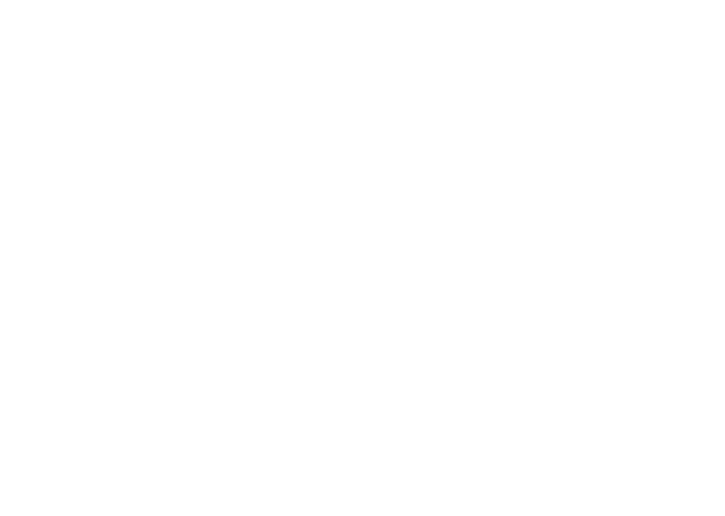
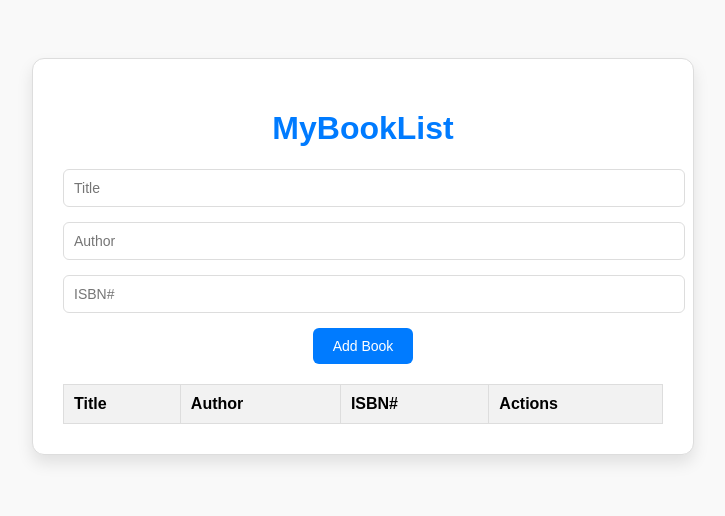
Before and after one commit to acciojob/book-list-9381741733, a website: page main.html in a window 1280 px wide. Shown: the whole page, without its empty margins (277-1002 px from the left). Drawn offline with Linux system fonts and the light colour scheme.

Commit message:
created a submission

```diff
--- a/main.html
+++ b/main.html
@@ -1,16 +1,38 @@
 <!DOCTYPE html>
+<html lang="en">
+<head>
+  <meta charset="UTF-8">
+  <meta name="viewport" content="width=device-width, initial-scale=1.0">
+  <title>MyBookList</title>
+  <link rel="stylesheet" href="styles.css">
+</head>
+<body>
+  <div class="container">
+    <h1>MyBookList</h1>
+    <div class="form-group">
+      <input type="text" id="title" placeholder="Title">
+    </div>
+    <div class="form-group">
+      <input type="text" id="author" placeholder="Author">
+    </div>
+    <div class="form-group">
+      <input type="text" id="isbn" placeholder="ISBN#">
+    </div>
+    <button id="submit">Add Book</button>
 
-<html>
-
-<head>
-	<link rel="stylesheet" href="styles.css">
-</head>
-
-<body>
-	<!-- the entire body must be written by student -->
-    <script type="text/javascript" src="./script.js">
-</script>
-
+    <table class="table table-striped">
+      <thead>
+        <tr>
+          <th>Title</th>
+          <th>Author</th>
+          <th>ISBN#</th>
+          <th>Actions</th>
+        </tr>
+      </thead>
+      <tbody id="book-list">
+      </tbody>
+    </table>
+  </div>
+  <script src="script.js"></script>
 </body>
-
 </html>
--- a/script.js
+++ b/script.js
@@ -1 +1,39 @@
 //your JS code here. If required.
+document.getElementById('submit').addEventListener('click', addBook);
+
+function addBook() {
+  const title = document.getElementById('title').value;
+  const author = document.getElementById('author').value;
+  const isbn = document.getElementById('isbn').value;
+
+  if (title === '' || author === '' || isbn === '') {
+    alert('Please fill in all fields');
+    return;
+  }
+
+  const list = document.getElementById('book-list');
+  const row = document.createElement('tr');
+
+  row.innerHTML = `
+    <td>${title}</td>
+    <td>${author}</td>
+    <td>${isbn}</td>
+    <td><button class="delete">Clear</button></td>
+  `;
+
+  list.appendChild(row);
+
+  clearFields();
+}
+
+function clearFields() {
+  document.getElementById('title').value = '';
+  document.getElementById('author').value = '';
+  document.getElementById('isbn').value = '';
+}
+
+document.getElementById('book-list').addEventListener('click', function (e) {
+  if (e.target.classList.contains('delete')) {
+    e.target.parentElement.parentElement.remove();
+  }
+});
--- a/styles.css
+++ b/styles.css
@@ -1 +1,71 @@
-/*  your css code here. If applicable */
+body {
+  font-family: Arial, sans-serif;
+  text-align: center;
+  background-color: #f9f9f9;
+  padding: 50px;
+}
+
+.container {
+  max-width: 600px;
+  margin: 0 auto;
+  background: #ffffff;
+  border: 1px solid #ddd;
+  border-radius: 12px;
+  padding: 30px;
+  box-shadow: 0px 8px 16px rgba(0, 0, 0, 0.1);
+}
+
+h1 {
+  color: #007bff;
+}
+
+.form-group {
+  margin-bottom: 15px;
+}
+
+input[type="text"] {
+  width: 100%;
+  padding: 10px;
+  border: 1px solid #ddd;
+  border-radius: 6px;
+  font-size: 14px;
+}
+
+#submit {
+  background-color: #007bff;
+  color: white;
+  padding: 10px 20px;
+  border: none;
+  border-radius: 6px;
+  cursor: pointer;
+  font-size: 14px;
+}
+
+#submit:hover {
+  background-color: #0056b3;
+}
+
+table {
+  width: 100%;
+  border-collapse: collapse;
+  margin-top: 20px;
+}
+
+th, td {
+  border: 1px solid #ddd;
+  padding: 10px;
+  text-align: left;
+}
+
+th {
+  background-color: #f2f2f2;
+}
+
+.delete {
+  background-color: red;
+  color: white;
+  border: none;
+  padding: 5px 10px;
+  border-radius: 4px;
+  cursor: pointer;
+}
```
